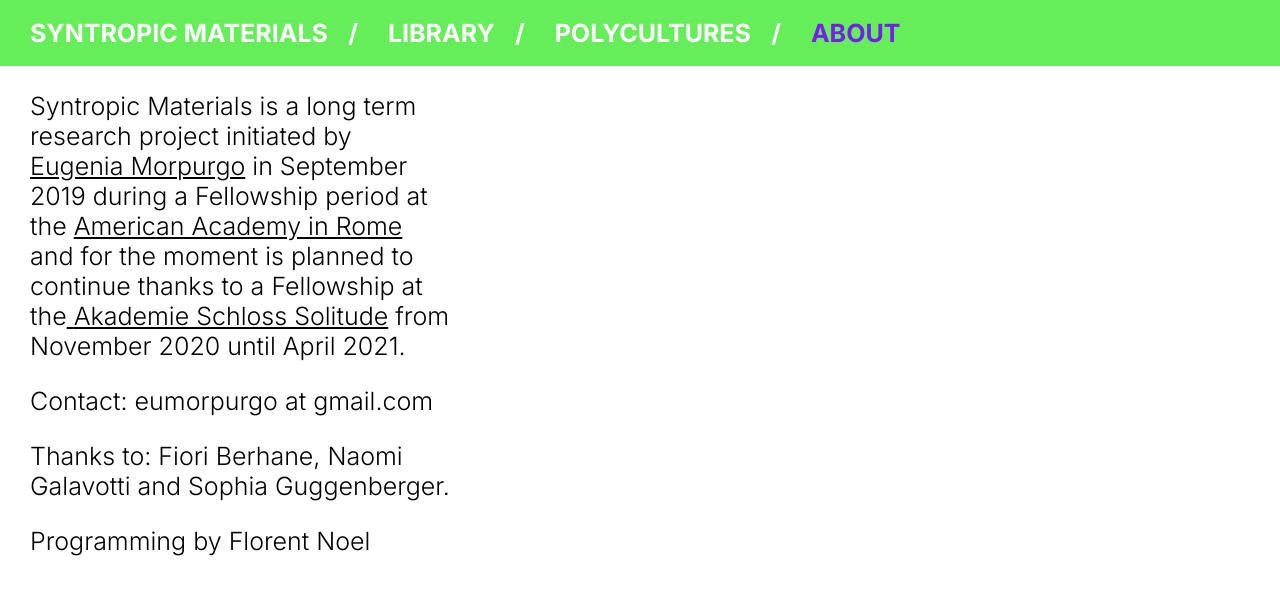
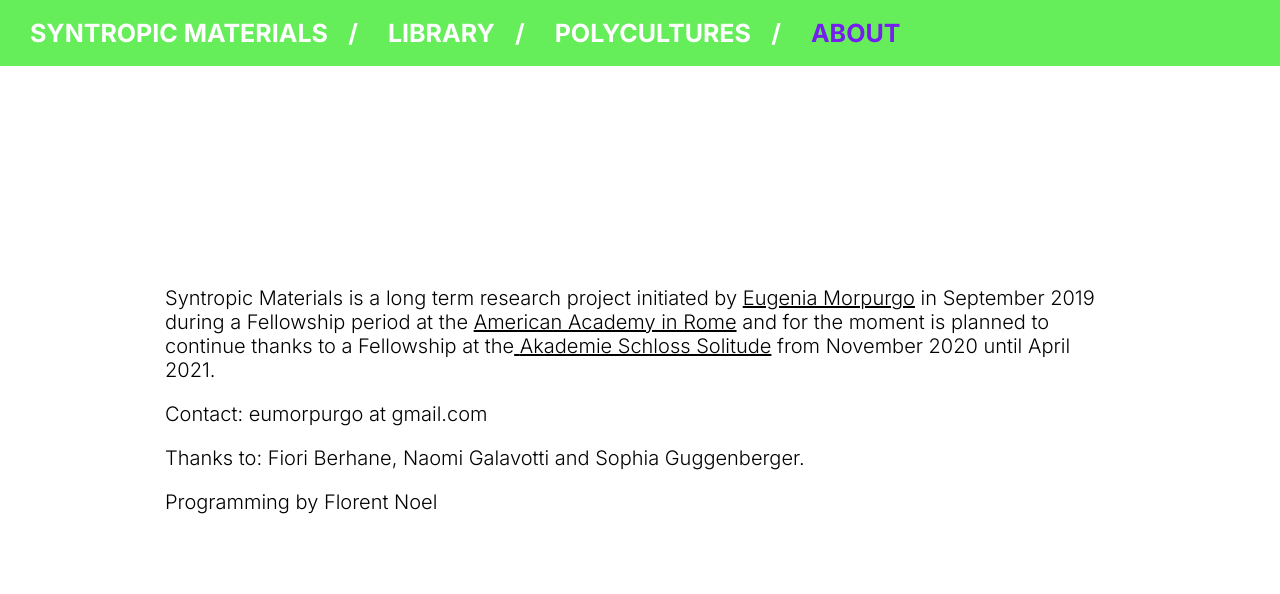
Before and after one commit to heb-dtc/SyntropicFarming, a React app in the folder library_frontend/: page /about in a window 1280 px wide. Shown: the top 594 px of the page. Built offline with nearby package versions, Linux system fonts and the light colour scheme.

Commit message:
Update content and css

```diff
--- a/library_frontend/src/AboutPage.tsx
+++ b/library_frontend/src/AboutPage.tsx
@@ -3,7 +3,8 @@ import styles from '@/style.css'
 
 const AboutPage: React.FC = () => (
   <div className={styles['pageContainer']}>
-    <div className={styles['contentHeader']}>
+    <div className={`${styles['contentContainer']} ${styles['topMarginContainer']}`}>
+      <div className={styles['content']}>
         <p>
           Syntropic Materials is a long term research project initiated by{' '}
           <a href="http://www.eumo.it" target="_blank" rel="noreferrer">
@@ -25,6 +26,7 @@ const AboutPage: React.FC = () => (
         <p>Programming by Florent Noel</p>
       </div>
     </div>
+  </div>
 )
 
 export default AboutPage
--- a/library_frontend/src/LandingPage.tsx
+++ b/library_frontend/src/LandingPage.tsx
@@ -3,13 +3,13 @@ import styles from '@/style.css'
 
 const LandingPage: React.FC = () => (
   <div className={`${styles['pageContainer']} ${styles['scrollContainer']}`}>
-    <div className={styles['contentHeader']}>
-      <p>
-        In this section you can find a description of the project, description which will change with the development of
-        the research.
-      </p>
-    </div>
     <div className={styles['contentContainer']}>
+      <div className={styles['contentHeader']}>
+        <p>
+          In this section you can find a description of the project, description which will change with the development
+          of the research.
+        </p>
+      </div>
       <div className={styles['content']}>
         <p>
           The current environmental crisis has proven to be a total one, affecting biodiversity, soil, water and air. As
@@ -41,9 +41,10 @@ const LandingPage: React.FC = () => (
           questioning what could be the relationship between a polycultural biodiverse successional and cyclical
           agroecosystem and innovation in material production.
         </p>
+        <h3>POLYCULTURES</h3>
         <p>
           For the development of the research a series of polycultural regenerative agroecosystems will be analysed and
-          presented in the section Polycutures.
+          presented in the section Polycultures.
         </p>
         <h3>LIBRARY</h3>
         <p>
--- a/library_frontend/src/LibrarySlider.tsx
+++ b/library_frontend/src/LibrarySlider.tsx
@@ -6,37 +6,36 @@ import ArrowPrevious from '@/assets/prev_arrow.svg'
 
 const SlideOne = () => (
   <div>
-    <p>
-      welcome on syntropic materials library here you will be able to discover species and the materials they can be
-      processed into.
-    </p>
-    <p> your exploration will be filtered by selecting a climatic zone of interest</p>
+    <p>In this section you can find the first iteration of the syntropic materials library.</p>
+    <p> Here you will be able to browse through species and the materials they can be processed into.</p>
+    <p> All entries are categorized and filterable by climatic zones.</p>
   </div>
 )
 
 const SlideTwo = () => (
   <div>
+    <p>Your search begin with selecting a climatic zone of interest.</p>
     <p>
-      when your search will begin you’ll be exposed to all the species and materials recorded in the library which grows
-      in your selected climatic zone.
+      At first all the species and materials recorded in the library for that specific climatic zone will be displayed.
     </p>
+    <p>You will then be able to filter out materials or species that you dont find interesting by de-selecting them.</p>
   </div>
 )
 
 const SlideThree = () => (
   <div>
-    <p>your exploration will begin by selecting a climatic zone of interest </p>
+    <p>For the moment this library uses the hardiness zone classification system.</p>
     <p>
-      this database use the hardiness zone classification system. To know more about this classification and to find
-      your hardiness number please visit&nbsp;
-      <a href="https://www.plantmaps.com/index.php" target="_blank" rel="noreferrer">
-        https://www.plantmaps.com
+      “A hardiness zone is a geographic area defined to encompass a certain range of climatic conditions relevant to
+      plant growth and survival.”&nbsp;
+      <a href="https://en.wikipedia.org/wiki/Hardiness_zone" target="_blank" rel="noreferrer">
+        https://en.wikipedia.org/wiki/Hardiness_zone
       </a>
     </p>
     <p>
-      To learn more about the hardiness zones classification system go to &nbsp;
-      <a href="https://en.wikipedia.org/wiki/Hardiness_zone" target="_blank" rel="noreferrer">
-        https://en.wikipedia.org/wiki/Hardiness_zone
+      To find the hardiness zone number connected to you geographical area please visit&nbsp;
+      <a href="https://www.plantmaps.com/index.php" target="_blank" rel="noreferrer">
+        https://www.plantmaps.com
       </a>
     </p>
   </div>
@@ -44,12 +43,12 @@ const SlideThree = () => (
 
 const SlideFour: React.FC<SlideFourProps> = ({ hardinessValues, onChoose }) => (
   <div>
-    <p>select the hardiness zone of your interest and begin to explore the library</p>
+    <p>Select the hardiness zone of your interest and begin to explore the library</p>
     <p>
       Hardiness Zone /
-      <select className={styles['select']} onChange={(e) => onChoose(parseInt(e.target.value, 10))}>
+      <select className={styles['select']} onChange={e => onChoose(parseInt(e.target.value, 10))}>
         <option value={0}>All</option>
-        {hardinessValues.map((hardiness) => (
+        {hardinessValues.map(hardiness => (
           <option key={hardiness.id} value={hardiness.value}>
             {hardiness.value}
           </option>
@@ -77,7 +76,7 @@ const LibrarySlider: React.FC<LibSliderProps> = ({ hardinessValues, onComplete }
       slide = <SlideThree />
       break
     case 3:
-      slide = <SlideFour hardinessValues={hardinessValues} onChoose={(value) => chooseHardiness(value)} />
+      slide = <SlideFour hardinessValues={hardinessValues} onChoose={value => chooseHardiness(value)} />
       break
     case 0:
     default:
--- a/library_frontend/src/PolyculturePage.tsx
+++ b/library_frontend/src/PolyculturePage.tsx
@@ -8,13 +8,13 @@ const PolyculturePage: React.FC = () => {
 
   return (
     <div className={`${styles['pageContainer']} ${styles['scrollContainer']}`}>
+      <div className={styles['contentContainer']}>
       <div className={styles['contentHeader']}>
         <p>
           In this section you can find a selection of analysis of polycultural agroecosystems and the materials they
           potentially can produce.
         </p>
       </div>
-      <div className={styles['contentContainer']}>
         <div className={styles['polycultureMenu']}>
           <div className={styles['polycultureMenuItem']} onClick={() => setImageUrl(getImageUrl(IMAGES[0]))}>
             MayaForestGarden
--- a/library_frontend/src/style.css
+++ b/library_frontend/src/style.css
@@ -1,10 +1,12 @@
 :root {
   --main-font-size: 20px;
   --text-font-size: 15px;
-  --page-side-margin: 50px;
+  --page-side-margin: 30px;
+  --content-header-left-padding: 30px;
   --header-max-width: 450px;
   --explorer-side-padding: 4px;
   --explorer-grid-item-size: 100px;
+  --top-margin-about: 0px;
 }
 
 :global(#app) {
@@ -13,16 +15,17 @@
 
 @media screen and (min-width: 768px) {
   :root {
-    --page-side-margin: 150px;
+    --content-header-left-padding: 150px;
     --main-font-size: 25px;
     --text-font-size: 20px;
     --explorer-side-padding: 40px;
+    --top-margin-about: 200px;
   }
 }
 
 @media screen and (min-width: 1400px) {
   :root {
-    --page-side-margin: 250px;
+    --content-header-left-padding: 550px;
     --explorer-grid-item-size: 200px;
   }
 }
@@ -64,7 +67,11 @@ ul {
   display: flex;
   flex-flow: column;
   margin: 0;
-  list-style-type: '/';
+}
+
+li {
+   list-style-type: '/';
+   display: list-item;
 }
 
 @media screen and (min-width: 768px) {
@@ -112,31 +119,27 @@ li {
 }
 
 .contentHeader {
-  padding-left: 30px;
-  margin-right: var(--page-side-margin);
   max-width: var(--header-max-width);
+  align-self: start;
 }
 
 .contentContainer {
   display: flex;
   flex-flow: column;
-  justify-content: center;
   align-items: center;
   margin: 0px var(--page-side-margin);
   flex: 1;
-  height: 100%;
-}
-
-@media screen and (min-width: 1200x) {
-  .content {
-    margin: 0px 80px;
-  }
 }
 
 .content {
   height: 100%;
   font-size: var(--text-font-size);
   margin: 0px 0px;
+  max-width: 950px;
+}
+
+.topMarginContainer {
+  margin-top: var(--top-margin-about);
 }
 
 .navigationBar {
@@ -260,9 +263,8 @@ main {
 }
 
 .sliderContent {
-  font-size: var(--text-font-size);
+  font-size: var(--main-font-size);
   text-align: center;
-  text-transform: uppercase;
   padding: 50px;
   flex-grow: 1;
   flex-basis: 0;
@@ -292,9 +294,9 @@ main {
 
 .polycultureMenu {
   display: flex;
-  flex-basis: 0;
   font-size: 18px;
   text-align: center;
+  margin-top: 25px;
 }
 
 @media screen and (max-width: 600px) {
```
Lines whose indentation alone changed are shown as unchanged.
